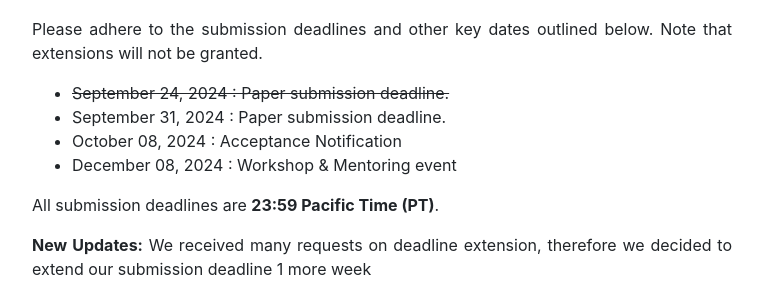
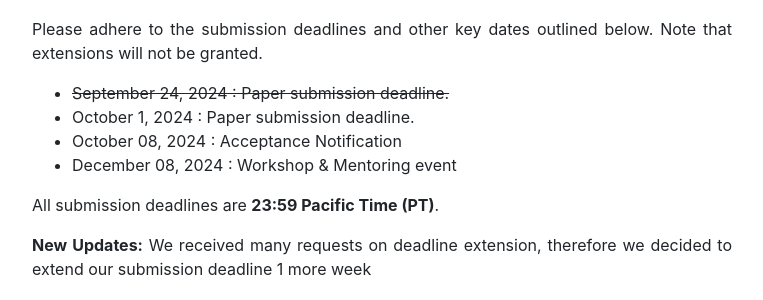
Before and after one commit to cv4dc/cv4dc.github.io, a Jekyll site: the page built from 2024/call-for-papers.md, in a window 1280 px wide and 900 px high, scrolled down 1954 px. Shown: the part 153-453 px from the top of the window, without its empty margins (68-831 px from the left). Built offline with Jekyll 4.4.1, drawn with Linux system fonts in a browser that asks for light colours; nearby versions of some CDN libraries; comment, search, counter and statistics services are not loaded.

Commit message:
Update call-for-papers.md

```diff
--- a/2024/call-for-papers.md
+++ b/2024/call-for-papers.md
@@ -64,7 +64,7 @@ Submission page: [OpenReview](https://openreview.net/group?id=ACCV/2024/Workshop
 Please adhere to the submission deadlines and other key dates outlined below. Note that extensions will not be granted.
 
 - ~~September 24, 2024 : Paper submission deadline.~~
-- September 31, 2024 : Paper submission deadline.
+- October 1, 2024 : Paper submission deadline.
 - October 08, 2024 : Acceptance Notification
 - December 08, 2024 : Workshop & Mentoring event
 
```
